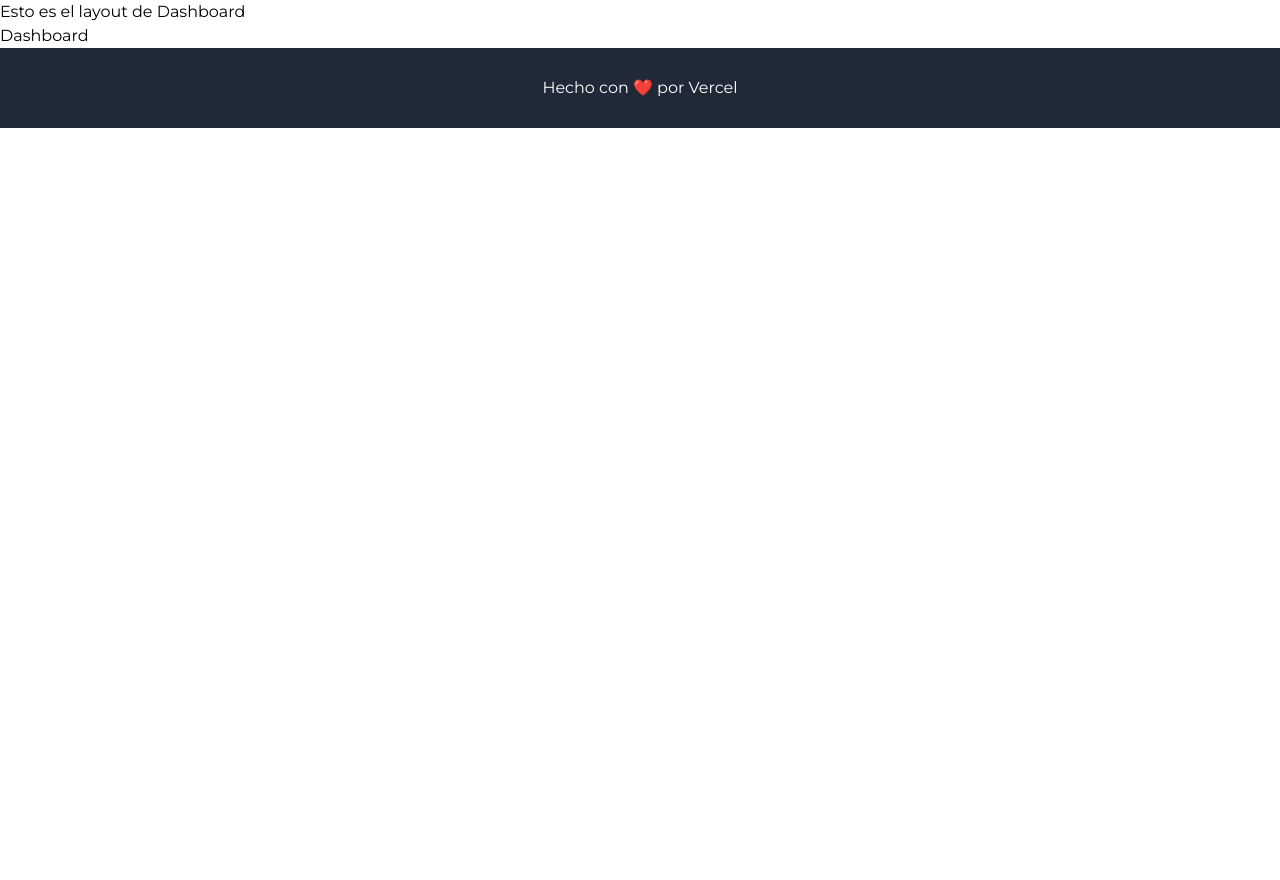
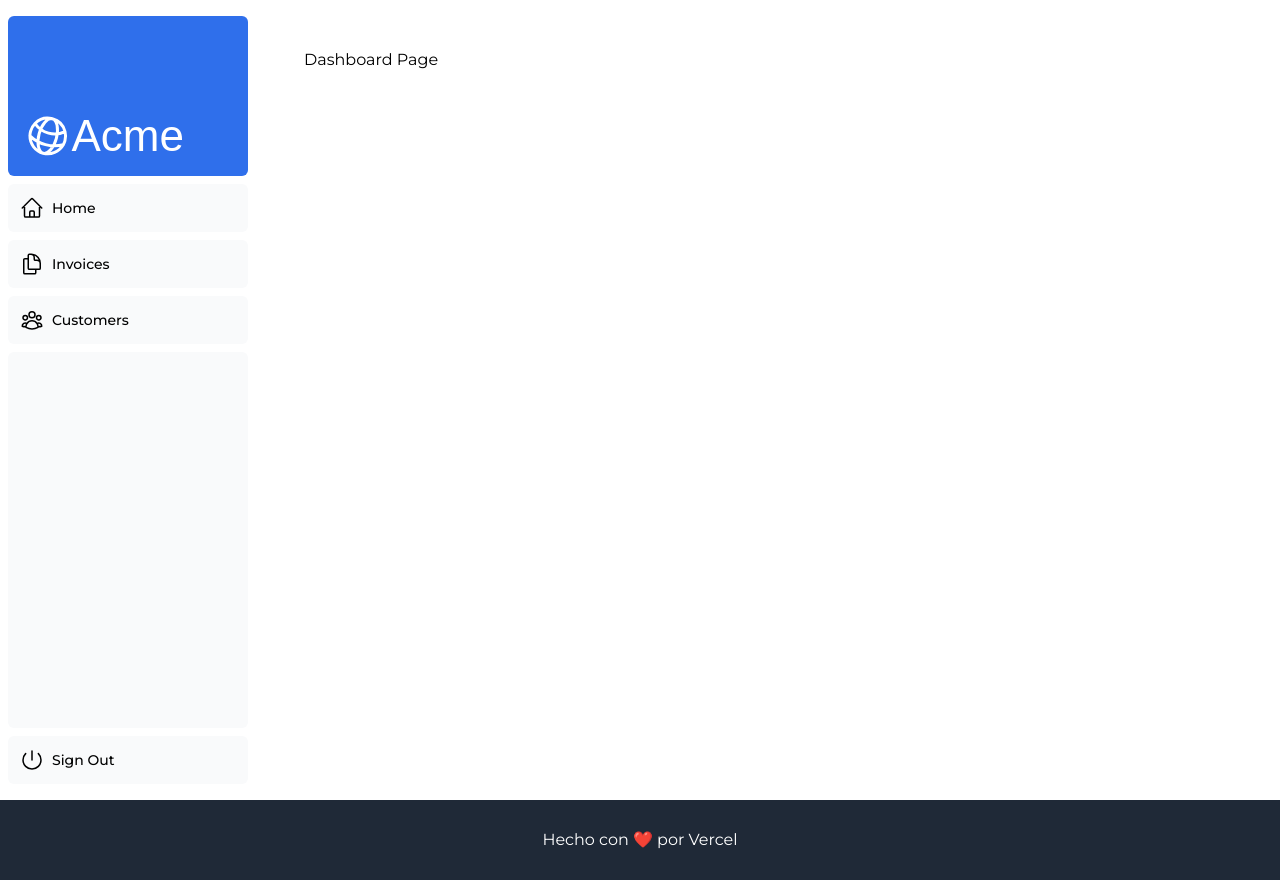
Before and after one commit to addProfesional/nextjs-dashboard, a Next.js app: page /dashboard in a window 1280 px wide. Before the commit the page ends 800 px from the top, so only its background shows below. Built offline with nearby package versions, Linux system fonts and the light colour scheme; a web font is replaced by a local one.

Commit message:
Added layout for dashboard

```diff
--- a/app/dashboard/layout.tsx
+++ b/app/dashboard/layout.tsx
@@ -1,9 +1,13 @@
+import SideNav from '@/app/ui/dashboard/sidenav';
+
 function LayoutDashboard ({ children } : { children: React.ReactNode }) {
   return (
-    <section>
-      <h1>Esto es el layout de Dashboard</h1>
-      {children}
-    </section>
+    <div className="flex h-screen flex-col md:flex-row md:overflow-hidden">
+      <div className="w-full flex-none md:w-64">
+        <SideNav />
+      </div>
+      <div className="flex-grow p-6 md:overflow-y-auto md:p-12">{children}</div>
+    </div>
   )
 }
 
--- a/app/dashboard/page.tsx
+++ b/app/dashboard/page.tsx
@@ -1,7 +1,7 @@
 function Page(){
   return (
     <div>
-      <h1>Dashboard</h1>
+      <h1>Dashboard Page</h1>
     </div>
   );
 }
```
